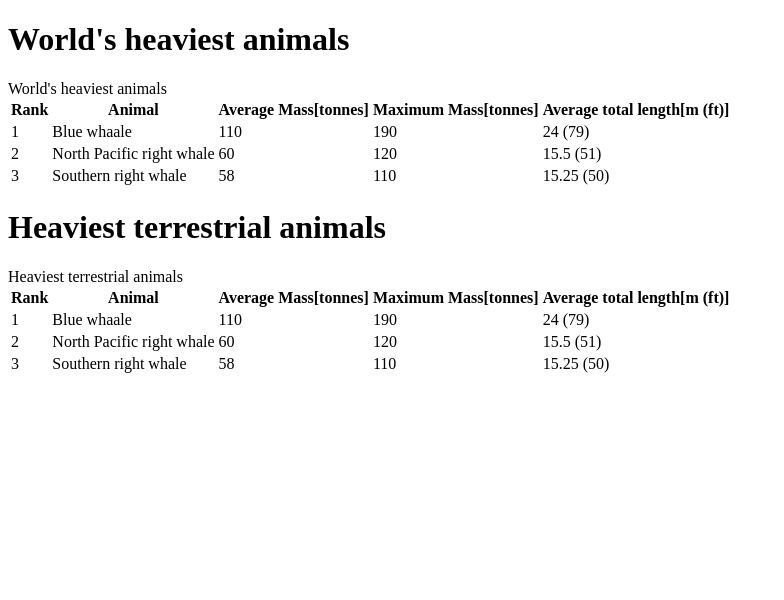
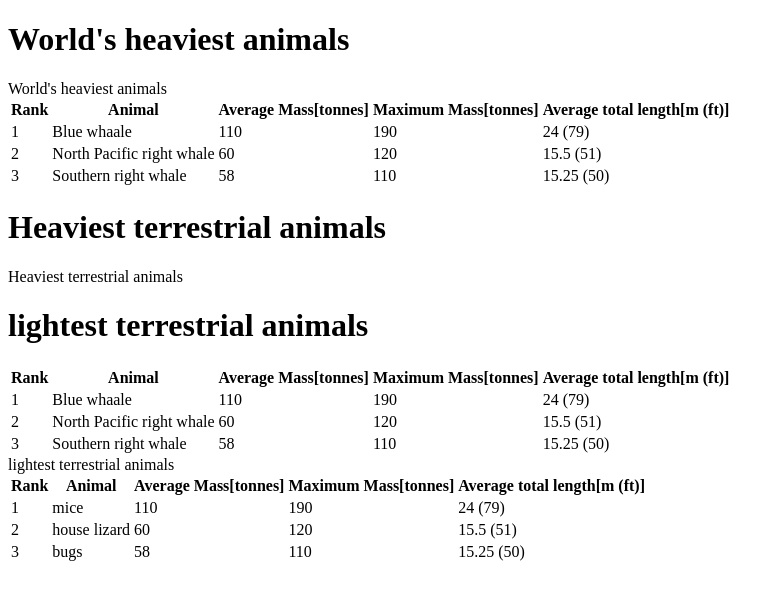
Before and after one commit to ShivKumar12054/daily-challenges, a plain HTML site: page css-world/tables/index.html in a window 1280 px wide. Shown: the whole page, without its empty margins (0-784 px from the left). Drawn offline with Linux system fonts and the light colour scheme.

Commit message:
table: add lightest animals

```diff
--- a/css-world/tables/index.html
+++ b/css-world/tables/index.html
@@ -78,6 +78,41 @@
           <td>110</td>
           <td>15.25 (50)</td>
         </tr>
+
+        <h1>lightest terrestrial animals</h1>
+    <table>
+      <thead>
+        lightest terrestrial animals
+      </thead>
+      <tbody>
+        <tr>
+          <th>Rank</th>
+          <th>Animal</th>
+          <th>Average Mass[tonnes]</th>
+          <th>Maximum Mass[tonnes]</th>
+          <th>Average total length[m (ft)]</th>
+        </tr>
+        <tr>
+          <td>1</td>
+          <td>mice</td>
+          <td>110</td>
+          <td>190</td>
+          <td>24 (79)</td>
+        </tr>
+        <tr>
+          <td>2</td>
+          <td>house lizard</td>
+          <td>60</td>
+          <td>120</td>
+          <td>15.5 (51)</td>
+        </tr>
+        <tr>
+          <td>3</td>
+          <td>bugs</td>
+          <td>58</td>
+          <td>110</td>
+          <td>15.25 (50)</td>
+        </tr>
       </tbody>
     </table>
   </body>
```
